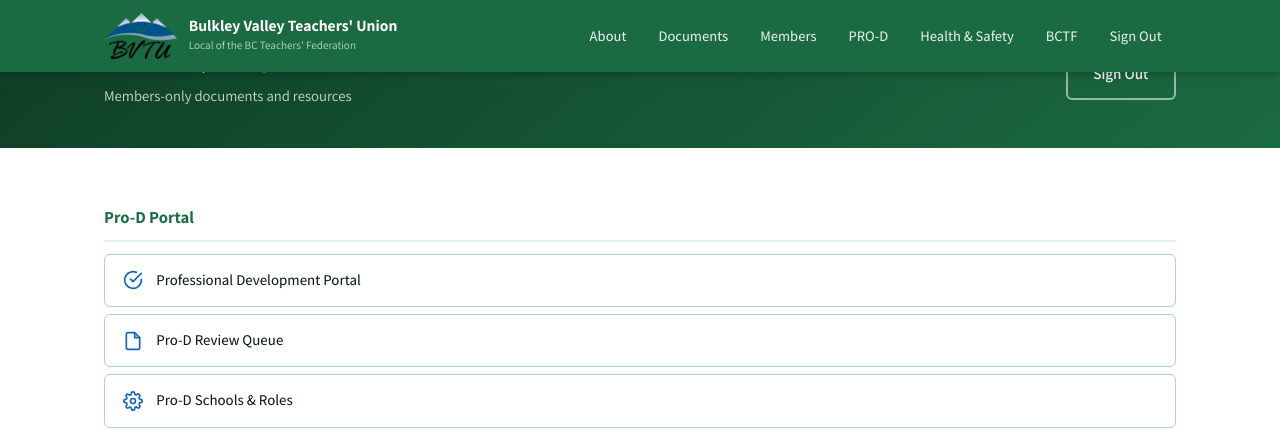
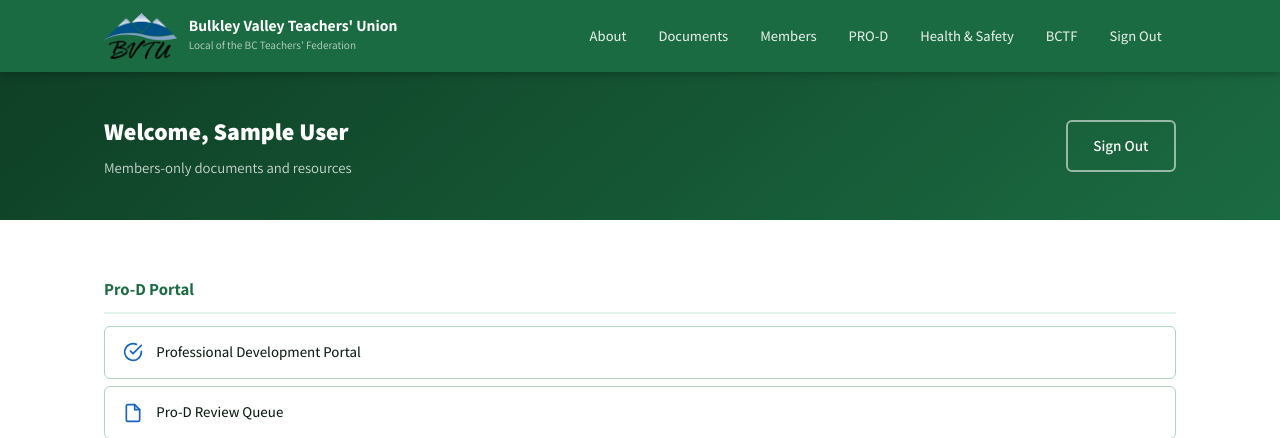
Before and after one commit to BVTU/BVTU-Website, a PHP site: page /members/dashboard.php in a window 1280 px wide. Shown: the top 438 px of the page. Run offline with PHP 8.4, Linux system fonts and the light colour scheme; the visitor is signed in with stand-in values (Sample User, id 1).

Commit message:
Fix dashboard hero hidden behind fixed nav
Add header height to dashboard-hero top padding so "Welcome, Cody Lind"
is no longer covered by the fixed site-header bar.

Co-Authored-By: Claude Sonnet 4.6 <noreply@anthropic.com>

```diff
--- a/members/dashboard.php
+++ b/members/dashboard.php
@@ -34,7 +34,7 @@ $documents = [
     .dashboard-hero {
       background: linear-gradient(140deg, var(--primary-dk) 0%, var(--primary) 100%);
       color: var(--white);
-      padding: 2.5rem 1.5rem;
+      padding: calc(var(--hdr-h) + 2.5rem) 1.5rem 2.5rem;
     }
     .dashboard-hero-inner { display: flex; justify-content: space-between; align-items: center; flex-wrap: wrap; gap: 1rem; }
     .dashboard-hero h1 { font-size: 1.5rem; font-weight: 800; margin-bottom: .25rem; }
```
